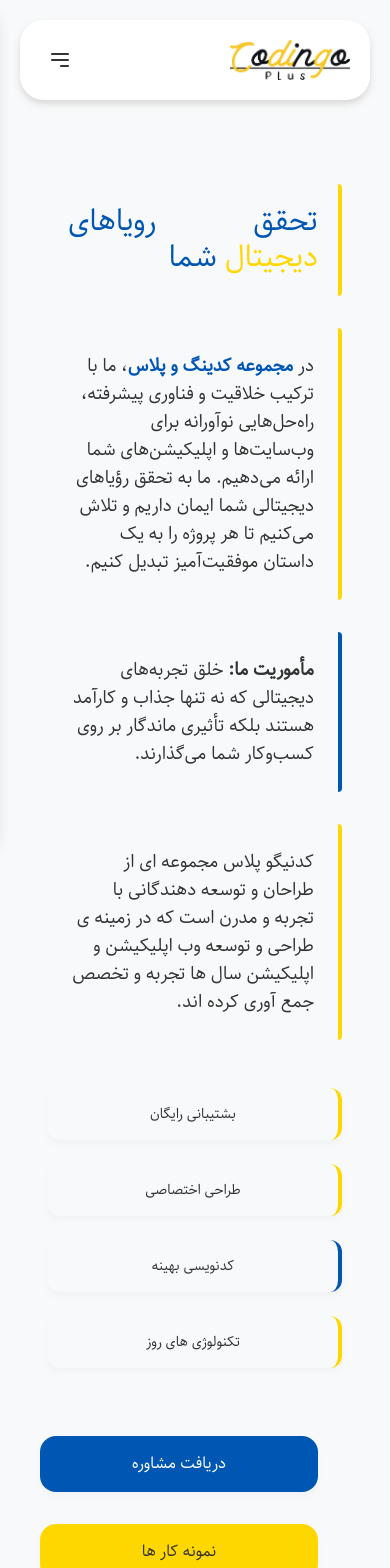
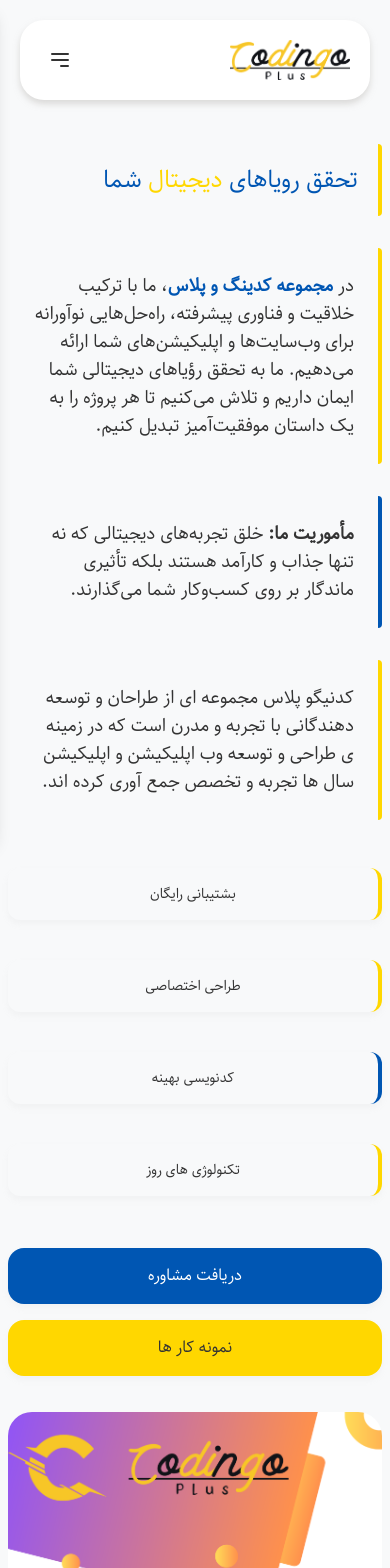
Before and after one commit to Mobin-Heydari/Codingo-Plus, a Next.js app in the folder Frontend/client/: page / in a window 390 px wide. Shown: the top 1568 px of the page. Built offline with nearby package versions, Linux system fonts and the light colour scheme.

Commit message:
the page si optimized and completely responsived.

```diff
--- a/Frontend/client/src/app/page.tsx
+++ b/Frontend/client/src/app/page.tsx
@@ -4,10 +4,11 @@ import poster from '../assets/imgs/codingo-poster.png';
 export default function Home() {
   return (
     <main className="flex flex-col justify-evenly">
-      <div className="flex flex-col md:flex-row p-12 justify-around">
+
+      <div className="flex flex-row max-lg:flex-col p-12 justify-around max-sm:p-2">
 
         <div className="basis-2/5 flex justify-between flex-col">
-          <h2 className="text-3xl text-secondary p-5 my-4 rounded border-r-4 border-r-primary max-sm:text-justify ">تحقق رویاهای <span className="text-primary">دیجیتال</span> شما</h2>
+          <h2 className="text-3xl text-secondary p-5 my-4 rounded border-r-4 border-r-primary max-sm:text-2xl">تحقق رویاهای <span className="text-primary">دیجیتال</span> شما</h2>
           <p className="text-lg text-text p-6 my-4 rounded border-r-4 border-r-primary">
             در <strong className="font-bold text-secondary">مجموعه کدینگ و پلاس</strong>، ما با ترکیب خلاقیت و فناوری پیشرفته، راه‌حل‌هایی نوآورانه برای وب‌سایت‌ها و اپلیکیشن‌های شما ارائه می‌دهیم. ما به تحقق رؤیاهای دیجیتالی شما ایمان داریم و تلاش می‌کنیم تا هر پروژه را به یک داستان موفقیت‌آمیز تبدیل کنیم.
           </p>
@@ -18,18 +19,18 @@ export default function Home() {
             کدنیگو پلاس مجموعه ای از طراحان و توسعه دهندگانی با تجربه و مدرن است که در زمینه ی طراحی و توسعه وب اپلیکیشن و اپلیکیشن سال ها تجربه و تخصص جمع آوری کرده اند.
           </p>
 
-          <div className="flex justify-evenly max-sm:flex-col text-center my-5 flex-wrap">
+          <div className="flex justify-evenly max-sm:flex-col text-center my-5 flex-wrap gap-4">
             <p className="cursor-pointer p-4 text-sm text-text rounded-xl shadow-custom-light border-r-4 border-primary max-sm:my-3">بشتیبانی رایگان</p>
             <p className="cursor-pointer p-4 text-sm text-text rounded-xl shadow-custom-light border-r-4 border-primary max-sm:my-3">طراحی اختصاصی</p>
             <p className="cursor-pointer p-4 text-sm text-text rounded-xl shadow-custom-light border-r-4 border-secondary max-sm:my-3">کدنویسی بهینه</p>
             <p className="cursor-pointer p-4 text-sm text-text rounded-xl shadow-custom-light border-r-4 border-primary max-sm:my-3">تکنولوژی های روز</p>
           </div>
 
-          <div className="flex justify-evenly p-2 mx-0 mt-3 max-sm:flex-col">
-            <a className="p-4 m-4 bg-secondary rounded-2xl w-2/4 text-white text-center shadow-custom-light hover:bg-primary hover:text-text primary-transitsion max-sm:w-full" href="">
+          <div className="flex justify-evenly text-center my-5 max-sm:flex-col gap-4">
+            <a className="p-4 bg-secondary rounded-2xl w-2/4 text-white text-center shadow-custom-light hover:bg-primary hover:text-text primary-transitsion max-sm:w-full" href="">
               دریافت مشاوره
             </a>
-            <a className="p-4 m-4 bg-primary rounded-2xl w-2/4 text-text text-center shadow-custom-light hover:bg-hover hover:text-white primary-transitsion max-sm:w-full" href="">
+            <a className="p-4 bg-primary rounded-2xl w-2/4 text-text text-center shadow-custom-light hover:bg-hover hover:text-white primary-transitsion max-sm:w-full" href="">
               نمونه کار ها
             </a>
           </div>
@@ -40,6 +41,7 @@ export default function Home() {
         </div>
 
       </div>
+
     </main>
   );
 }
```
